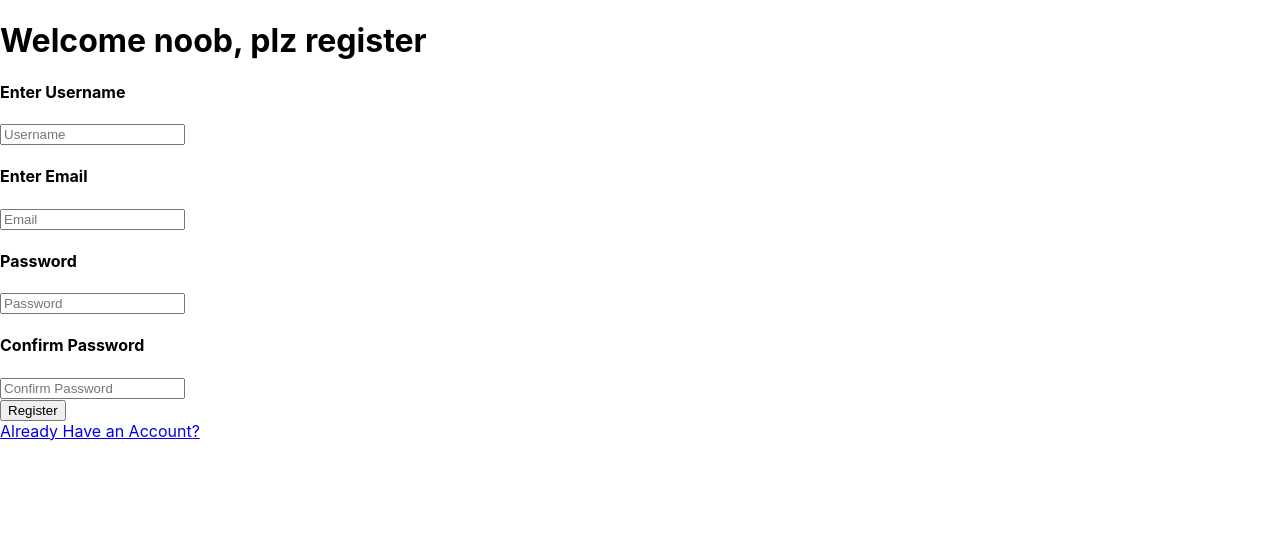
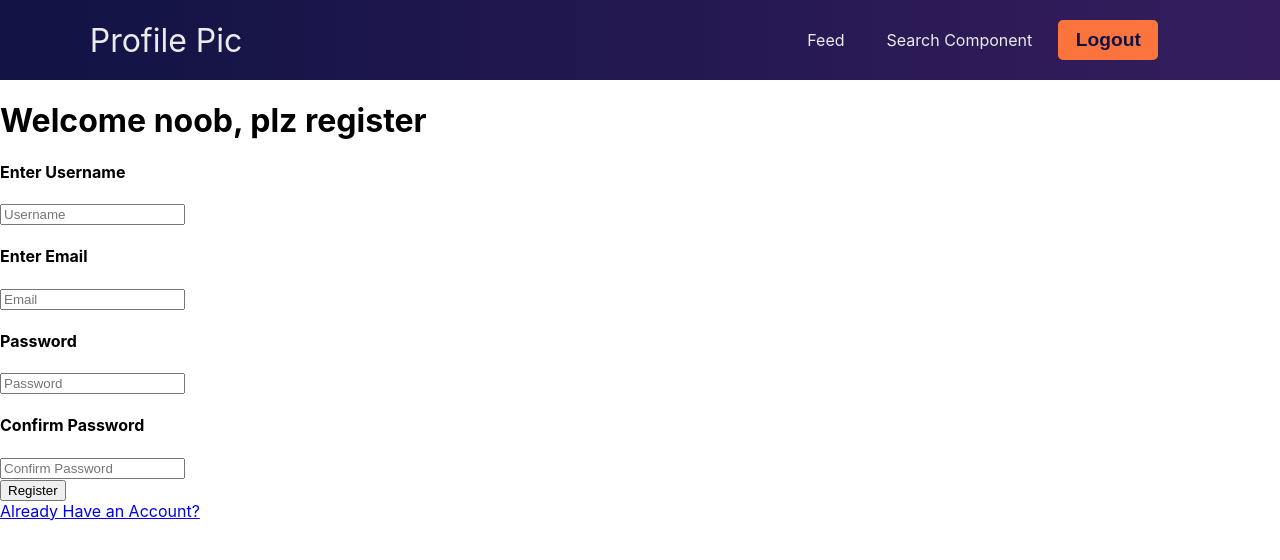
Before and after one commit to 0947JavaReact/project-2---yawp-team1, a React (Create React App) app in the folder frontend/yawp/: page /register in a window 1280 px wide. Shown: the top 560 px of the page. Built offline with nearby package versions, Linux system fonts and the light colour scheme.

Commit message:
simple navbar

```diff
--- a/frontend/yawp/src/App.tsx
+++ b/frontend/yawp/src/App.tsx
@@ -6,11 +6,13 @@ import {useDispatch, useSelector} from 'react-redux';
 import { store } from './store';
 import LoginPage from './views/LoginPage';
 import RegisterPage from './views/RegisterPage';
+import Navbar from './components/Navbar/Navbar';
 
 
 function App() {
   return (
     <Router>
+      <Navbar />
       <Switch>
         <Route exact path="/"><LoginPage/></Route>
         <Route exact path="/forgotpass"></Route>
--- /dev/null
+++ b/frontend/yawp/src/components/Navbar/Navbar.css
@@ -0,0 +1,99 @@
+:root {
+    --independence: #383e56;
+    --purple: #111344;
+    --orange: #fb743e;
+    --light-blue: #9fb8ad;
+    --white: #ebebeb;
+}
+
+.navbar {
+    background: linear-gradient(90deg, var(--purple) 0%, #351d5d 100%);
+    height: 80px;
+    display: flex;
+    justify-content: center;
+    align-items: center;
+    font-size: 1rem;
+    position: sticky;
+    top: 0;
+    z-index: 10;
+}
+
+.navbar-logo {
+    color: var(--white);
+    justify-self: start;
+    margin-left: 20px;
+    cursor: pointer;
+    text-decoration: none;
+    font-size: 2rem;
+}
+
+.nav-menu {
+    display: grid;
+    grid-template-columns: repeat(5, auto);
+    grid-gap: 10px;
+    list-style: none;
+    text-align: center;
+    width: 70vw;
+    justify-content: end;
+    margin-right: 2rem;
+}
+
+.nav-item {
+    display: flex;
+    align-items: center;
+    height: 80px;
+}
+
+.nav-links {
+    color: var(--white);
+    text-decoration: none;
+    padding: 0.5rem 1rem;
+    cursor: pointer;
+}
+
+.nav-links.active {
+    border-bottom: 3px solid var(--gray);
+}
+
+.nav-item:hover {
+    background-color: #383e56;
+    color: var(--white);
+    border-radius: 4px;
+    transition: all 0.2s ease-out;
+}
+
+.close-icon {
+    color: var(--white);
+}
+
+.menu {
+    color: var(--white);
+}
+
+.logout-button {
+    background-color: var(--orange);
+    border: none;
+    border-radius: 5px;
+    color: var(--purple);
+    font-weight: bold;
+    width: 100px;
+    height: 40px;
+    text-align: center;
+    text-decoration: none;
+    display: inline-block;
+    font-size: 1.2rem;
+    cursor: pointer;
+}
+
+.nav-item-button {
+    display: flex;
+    align-items: center;
+    height: 80px;
+}
+
+.logout-button:hover {
+    background: var(--purple);
+    color: var(--white);
+    transition: 250ms;
+    border: 1px solid var(--orange);
+}
--- /dev/null
+++ b/frontend/yawp/src/components/Navbar/Navbar.tsx
@@ -0,0 +1,23 @@
+import React, {useState} from 'react';
+import {Link} from 'react-router-dom';
+import './Navbar.css';
+
+//import Close from '@material-ui/icons/Close';
+//import Menu from "@material-ui/icons/Menu";
+
+export const Navbar: React.FC<any> = () => {
+    return (
+        <div>
+            <nav className='navbar'>
+                <Link className='navbar-logo' to="/userpage" >Profile Pic</Link>
+                <ul className="nav-menu">
+                    <li className='nav-item'><Link to="/feed" className='nav-links'>Feed</Link></li>
+                    <li className='nav-item' ><Link to="/" className='nav-links'>Search Component</Link></li>
+                    <li className='nav-item-button'><Link to="/"><button className="logout-button">Logout</button></Link></li>
+                </ul>
+            </nav>
+        </div>
+    )
+}
+
+export default Navbar;
```
Also changed, not shown: 1 other file (tests, documents, lock files or other folders).
